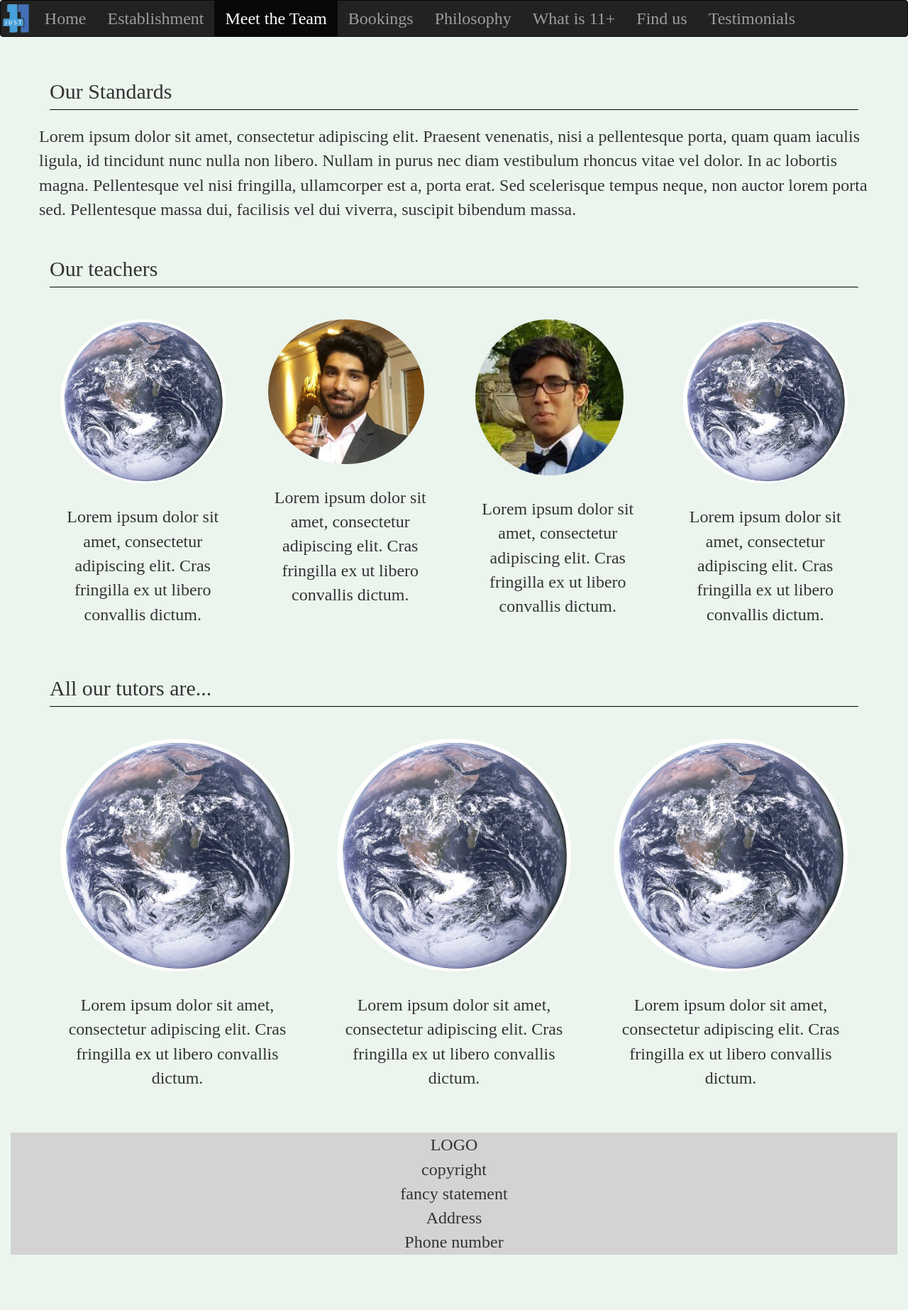
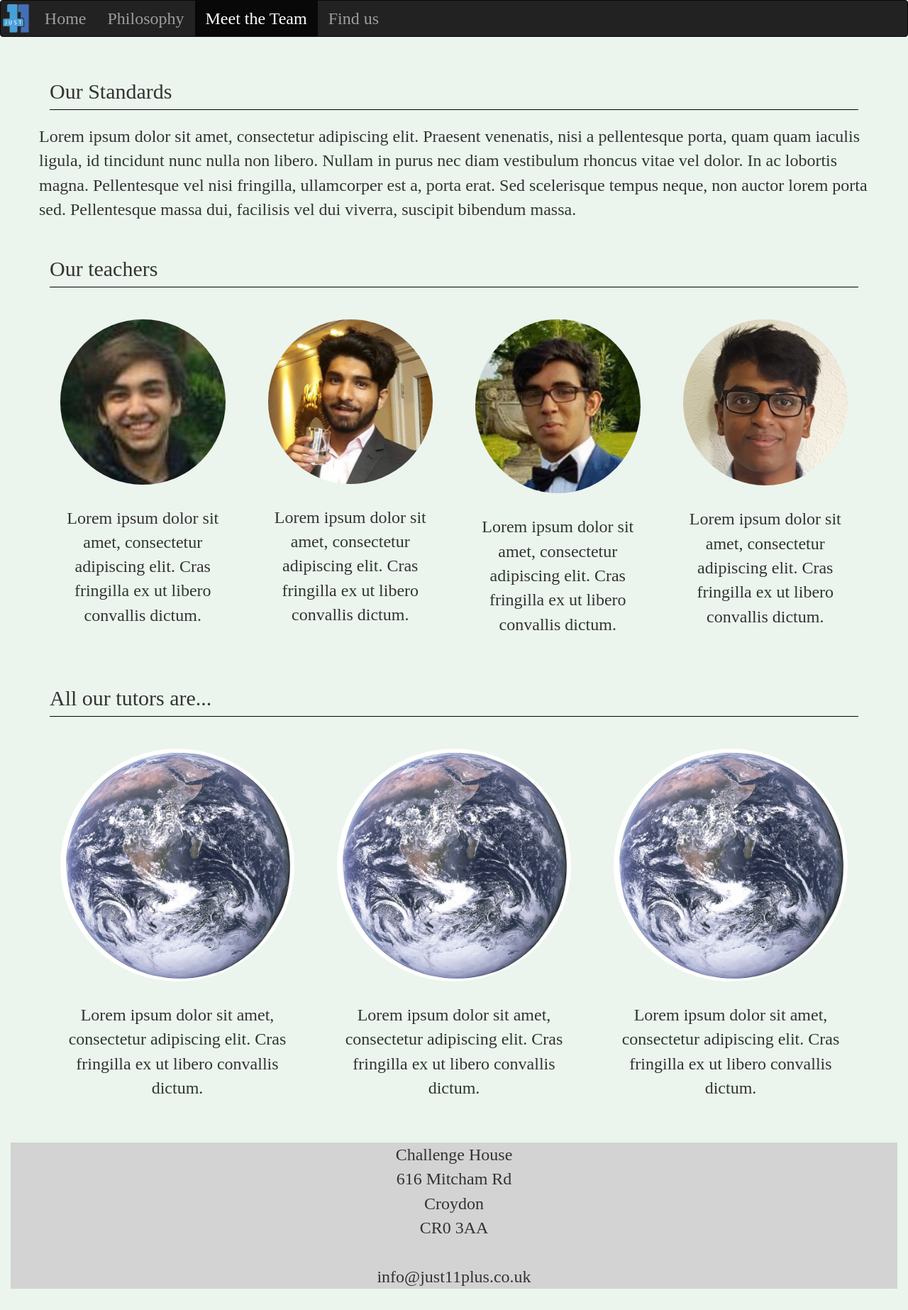
Before and after one commit to vognam/tuition_site, a Django app: page /meettheteam in a window 1280 px wide. Shown: the whole page at 71% size. Before the commit the page ends 1768 px from the top, so only its background shows below. Run offline with Django 3.2, Linux system fonts and the light colour scheme; some libraries are stand-ins or nearby versions; some web fonts are replaced.

Commit message:
fewer tabs, some info filled in, pics set

```diff
--- a/home/templates/home/base.html
+++ b/home/templates/home/base.html
@@ -39,14 +39,14 @@
     <div class="collapse navbar-collapse" id="bs-example-navbar-collapse-1">
       <ul class="nav navbar-nav">
         <li class="{% if nbar == 'home' %}active{% endif %}"><a href="{% url 'index' %}">Home</a></li>
-        <li class="{% if nbar == 'aboutus' %}active{% endif %}"><a href="{% url 'aboutus' %}">Establishment</a></li>
+        <!--<li class="{% if nbar == 'aboutus' %}active{% endif %}"><a href="{% url 'aboutus' %}">Establishment</a></li>-->
+        <li class="{% if nbar == 'philosophy' %}active{% endif %}"><a href="{% url 'philosophy' %}">Philosophy</a></li>
         <li class="{% if nbar == 'meettheteam' %}active{% endif %}"><a href={%  url 'meettheteam' %}>Meet the Team</a></li>
         <!--<li class="{% if nbar == 'pricing' %}active{% endif %}"><a href="{% url 'pricing' %}">Pricing</a></li>-->
-        <li class="{% if nbar == 'bookings' %}active{% endif %}"><a href="{% url 'bookings' %}">Bookings</a></li>
-        <li class="{% if nbar == 'philosophy' %}active{% endif %}"><a href="{% url 'philosophy' %}">Philosophy</a></li>
-        <li class="{% if nbar == 'whatis11plus' %}active{% endif %}"><a href="{% url 'whatis11plus' %}">What is 11+</a></li>
+        <!--<li class="{% if nbar == 'bookings' %}active{% endif %}"><a href="{% url 'bookings' %}">Bookings</a></li>-->
+        <!--<li class="{% if nbar == 'whatis11plus' %}active{% endif %}"><a href="{% url 'whatis11plus' %}">What is 11+</a></li>-->
         <li class="{% if nbar == 'findus' %}active{% endif %}"><a href="{% url 'findus' %}">Find us</a></li>
-        <li class="{% if nbar == 'testimonials' %}active{% endif %}"><a href="{% url 'testimonials' %}">Testimonials</a></li>
+        <!--<li class="{% if nbar == 'testimonials' %}active{% endif %}"><a href="{% url 'testimonials' %}">Testimonials</a></li>-->
 
       </ul>
     </div>
@@ -60,11 +60,11 @@
 <div class="container-fluid top-buffer">
 
     <div class="text-center" style="background-color: lightgray">
-        LOGO<br>
-        copyright<br>
-        fancy statement<br>
-        Address<br>
-        Phone number<br>
+        Challenge House<br>
+        616 Mitcham Rd<br>
+        Croydon<br>
+        CR0 3AA<br><br>
+        info@just11plus.co.uk
     </div>
 </div>
 
--- a/home/templates/home/meettheteam.html
+++ b/home/templates/home/meettheteam.html
@@ -11,20 +11,20 @@
     </div>
     <h2 class="page-header">Our teachers</h2>
     <div class="row">
-        <div class="col-xs-12 col-sm-6 col-lg-3">
-            <img class="img-circle img-responsive" src="{% static 'home/images/earth.jpg' %}">
+        <div class="col-xs-12 col-lg-3">
+            <img class="img-circle img-responsive center-block" src="{% static 'home/images/hasibdp.jpeg' %}">
             <p class="top-buffer text-center">Lorem ipsum dolor sit amet, consectetur adipiscing elit. Cras fringilla ex ut libero convallis dictum.</p>
         </div>
-        <div class="col-xs-12 col-sm-6 col-lg-3">
-            <img class="img-circle img-responsive" style="max-height:220px; max-width:220px;" src="{% static 'home/images/amirdp.jpeg' %}">
+        <div class="col-xs-12 col-lg-3">
+            <img class="img-circle img-responsive center-block" src="{% static 'home/images/amirdp.jpeg' %}">
             <p class="top-buffer text-center">Lorem ipsum dolor sit amet, consectetur adipiscing elit. Cras fringilla ex ut libero convallis dictum.</p>
         </div>
-        <div class="col-xs-12 col-sm-6 col-lg-3">
-            <img class="img-circle img-responsive" style="max-height:220px" src="{% static 'home/images/azhardp.jpeg' %}">
+        <div class="col-xs-12 col-lg-3">
+            <img class="img-circle img-responsive center-block" src="{% static 'home/images/azhardp.jpeg' %}">
             <p class="top-buffer text-center">Lorem ipsum dolor sit amet, consectetur adipiscing elit. Cras fringilla ex ut libero convallis dictum.</p>
         </div>
-        <div class="col-xs-12 col-sm-6 col-lg-3">
-            <img class="img-circle img-responsive" src="{% static 'home/images/earth.jpg' %}">
+        <div class="col-xs-12 col-lg-3">
+            <img class="img-circle img-responsive center-block" src="{% static 'home/images/vigneshdp.jpg' %}">
             <p class="top-buffer text-center">Lorem ipsum dolor sit amet, consectetur adipiscing elit. Cras fringilla ex ut libero convallis dictum.</p>
         </div>
     </div>
--- a/home/templates/home/philosophy.html
+++ b/home/templates/home/philosophy.html
@@ -4,7 +4,9 @@
 {% block title %}Philosophy{% endblock %}
 
 
-
-
 {% block body %}
+    <div class="container">
+    <h1 class="page-header">Our Teaching Philosophy</h1>
+    <p>Our teaching philosophy entails instilling a complete, comprehensive understanding of our curriculum and of all the examinable topics students may face in each test. We appreciate that each student’s needs  are unique and therefore, our learning and revision packs will be tailored to the performance of each individual. These packs facilitate greater development of the areas in which the student has performed less highly, providing a greater foundation of understanding. We have found that the performance of students in the 11+ examinations, particularly in selective eligibility exams, dramatically improve when students have a more thorough understanding of the topics that they will be examined on. Classes on operating under timed conditions, common errors and exam structure will also feature in the curriculum, culminating in mock exams during the final few weeks.  At Only 11+, we strive to ascertain the strengths and weaknesses of each student, complementing their small group tuition with individual exercises to ensure exceptional exam performance. We aim to equip students with the understanding to answer any given exam question to the highest degree.</p>
+    </div>
 {% endblock %}
--- a/home/urls.py
+++ b/home/urls.py
@@ -7,7 +7,7 @@
     url(r'^meettheteam$', views.meettheteam, name="meettheteam"),
     url(r'^pricing', views.pricing, name="pricing"),
     url(r'^bookings', views.bookings, name="bookings"),
-    url(r'^philosophy', views.philosophy, name="philosophy"),
+    url(r'^philosophy$', views.philosophy, name="philosophy"),
     url(r'^whatis11plus', views.whatis11plus, name="whatis11plus"),
     url(r'^findus', views.findus, name="findus"),
     url(r'^testimonials', views.testimonials, name="testimonials"),
```
Also changed, not shown: home/templates/home/findus.html (+11 -8 lines), home/templates/home/index.html (+23 -7 lines), home/static/home/images/amirdp.jpeg, home/static/home/images/azhardp.jpeg, home/static/home/images/carousel1.png (added), home/static/home/images/challengehouse.jpg (added), home/static/home/images/hasibdp.jpeg (added), home/static/home/images/vigneshdp.jpg (added).
